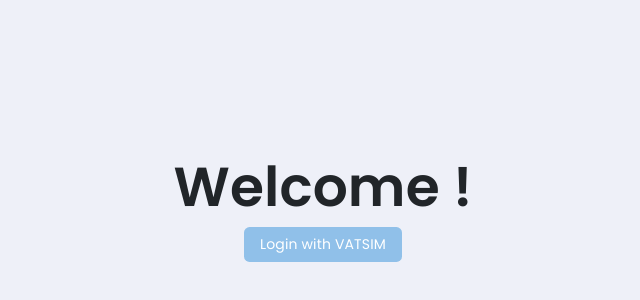
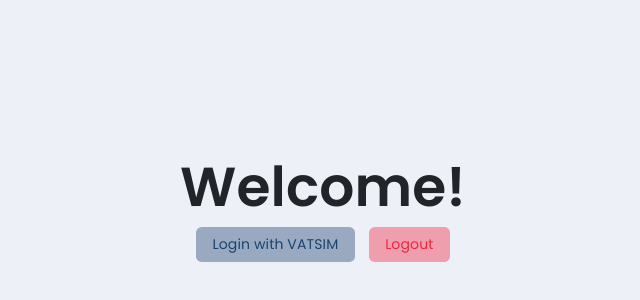
Before and after one commit to Houston-ARTCC/zhu-frontend, a React (Create React App) app: page / in a window 1280 px wide. Shown: the part 192-492 px from the top of the page, without its empty margins (317-957 px from the left). Built offline with nearby package versions, Linux system fonts and the light colour scheme.

Commit message:
Logout button & 404 Page.

```diff
--- a/src/App.tsx
+++ b/src/App.tsx
@@ -4,6 +4,7 @@ import axiosInstance from "./axiosInstance";
 import qs from 'qs'
 import Home from './Home'
 import Theme from './Theme'
+import Error404 from './ErrorViews/Error404'
 
 export default function App() {
     return (
@@ -11,7 +12,9 @@ export default function App() {
             <Switch>
                 <Route exact path="/" component={Home}/>
                 <Route exact path="/login" component={Login}/>
+                <Route exact path="/logout" component={Logout}/>
                 <Route exact path="/theme" component={Theme}/>
+                <Route component={Error404}/>
             </Switch>
         </BrowserRouter>
     );
@@ -36,6 +39,15 @@ function Login() {
             window.location.href = 'https://auth.vatsim.net/oauth/authorize?client_id=593&redirect_uri=http://www.zhuartcc.devel/login&response_type=code&scope=full_name+vatsim_details+email'
         }
     })
-
     return null
 }
+
+function Logout() {
+    useEffect(() => {
+        localStorage.removeItem('access_token')
+        localStorage.removeItem('refresh_token')
+        axiosInstance.defaults.headers['Authorization'] = null
+        window.location.href = '/'
+    })
+    return null
+}
--- /dev/null
+++ b/src/ErrorViews/Error404.tsx
@@ -0,0 +1,12 @@
+import { Component } from "react";
+import { Container } from "react-bootstrap";
+
+export default class Error404 extends Component<any, any> {
+    render() {
+        return (
+            <Container className="text-center">
+                <h1>Uh oh! We couldn't find that page... :(</h1>
+            </Container>
+        )
+    }
+}
--- a/src/Home.tsx
+++ b/src/Home.tsx
@@ -7,9 +7,12 @@ export default class Home extends Component<any, any> {
     render() {
         return (
             <Container className="text-center">
-                <h1>Welcome {getFirstName()}!</h1>
+                <h1>Welcome{getFirstName() ? ' ' + getFirstName() : ''}!</h1>
                 <Link to="/login">
-                    <Button variant="secondary">Login with VATSIM</Button>
+                    <Button className="mr-3" variant="light-primary">Login with VATSIM</Button>
+                </Link>
+                <Link to="/logout">
+                    <Button variant="light-danger">Logout</Button>
                 </Link>
             </Container>
         )
--- /dev/null
+++ b/src/react-app-env.d.ts
@@ -0,0 +1 @@
+/// <reference types="react-scripts" />
```
